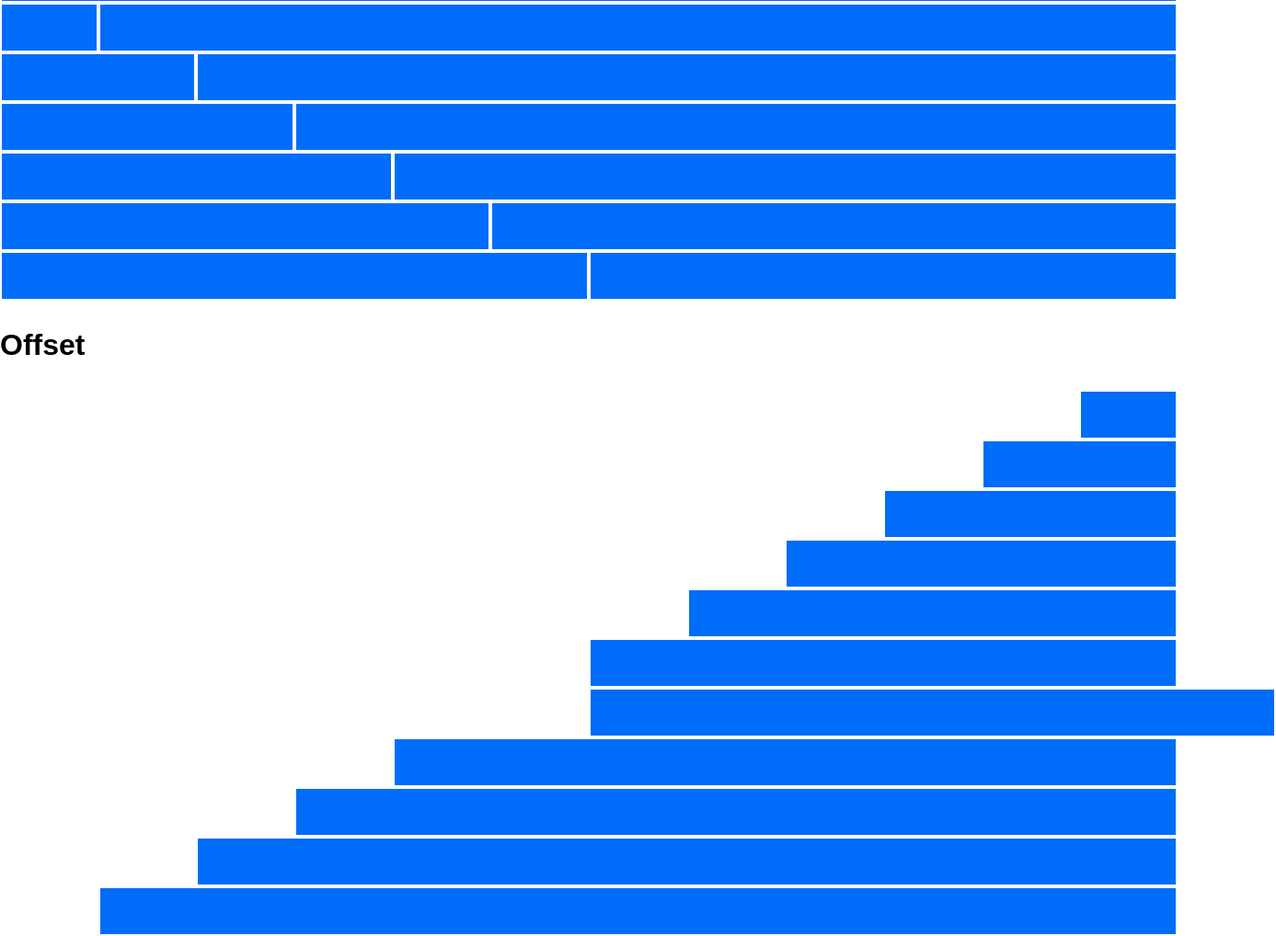
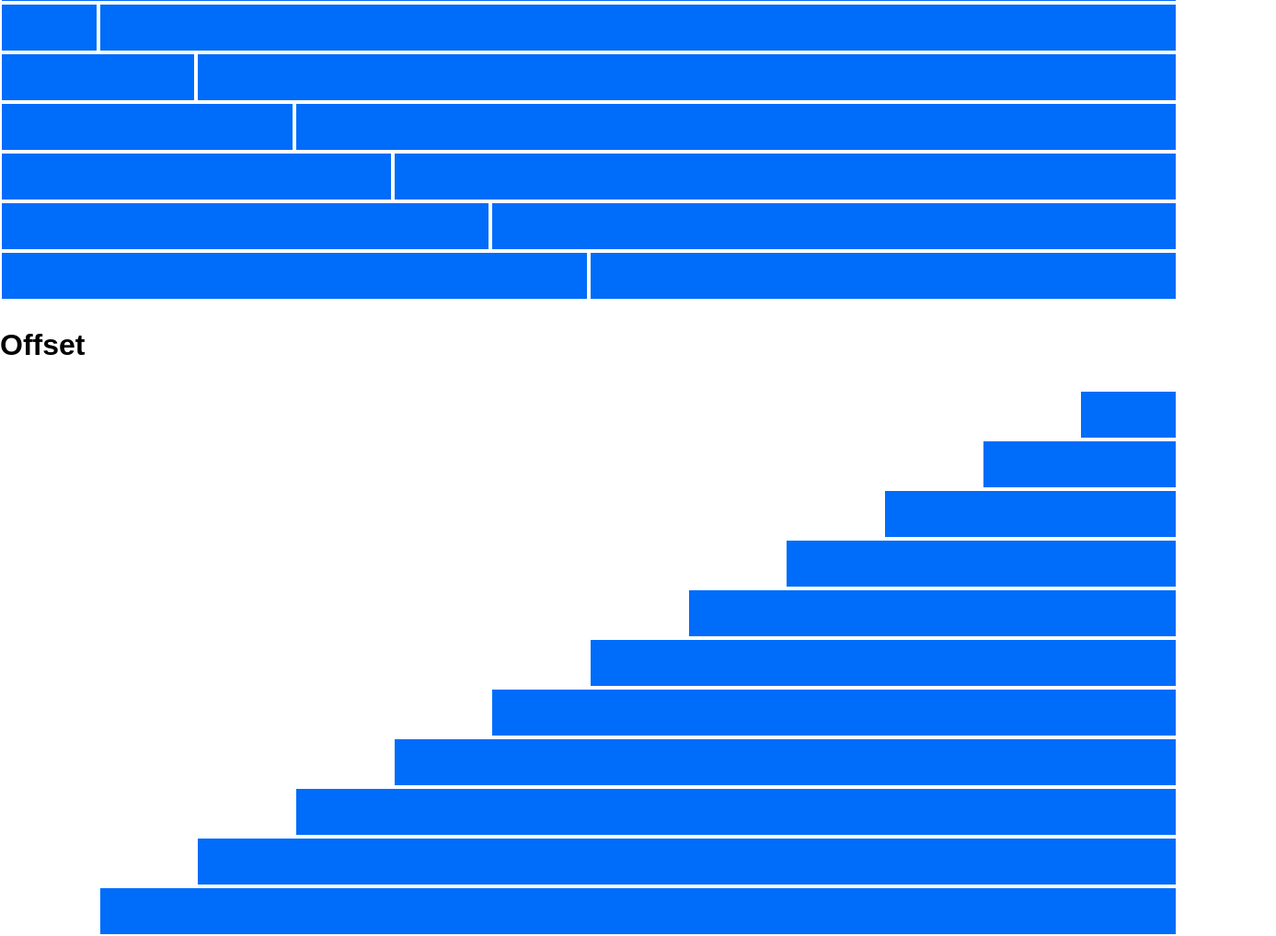
Before and after one commit to Alessio-Tosoni/html-css-12bool, a plain HTML site: page index.html in a window 1280 px wide. Shown: the part 496-1514 px from the top of the page at 92% size, 1387 px wide, since content can reach past the window. Drawn offline with Linux system fonts and the light colour scheme.

Commit message:
sistema offset

```diff
--- a/index.html
+++ b/index.html
@@ -232,7 +232,7 @@
     </div>
 
     <div class="row">
-        <div class="col-xs-7 col-xs-offset-6">
+        <div class="col-xs-7 col-xs-offset-5">
             <div class="box-2"></div>
         </div>
     </div>
```
